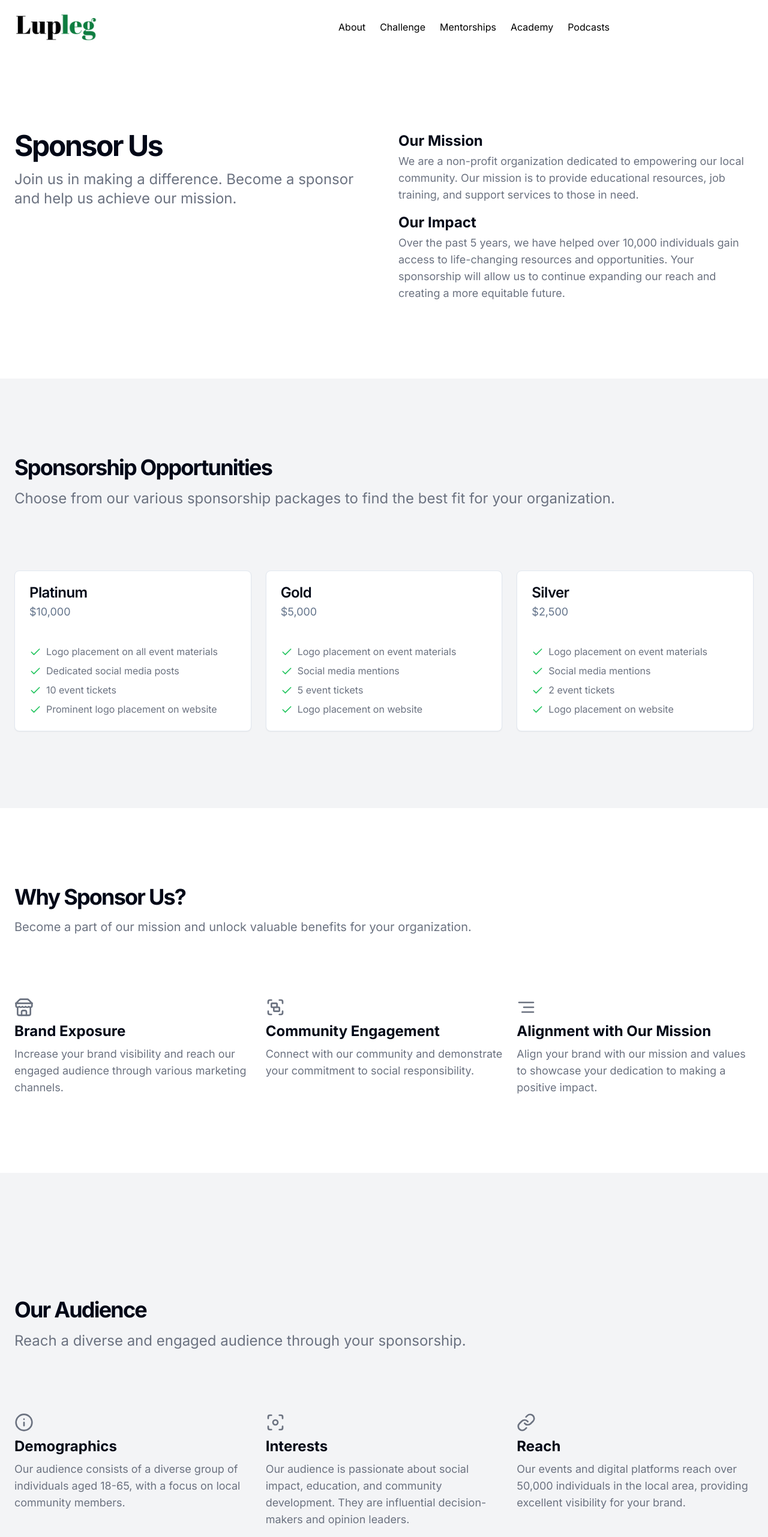
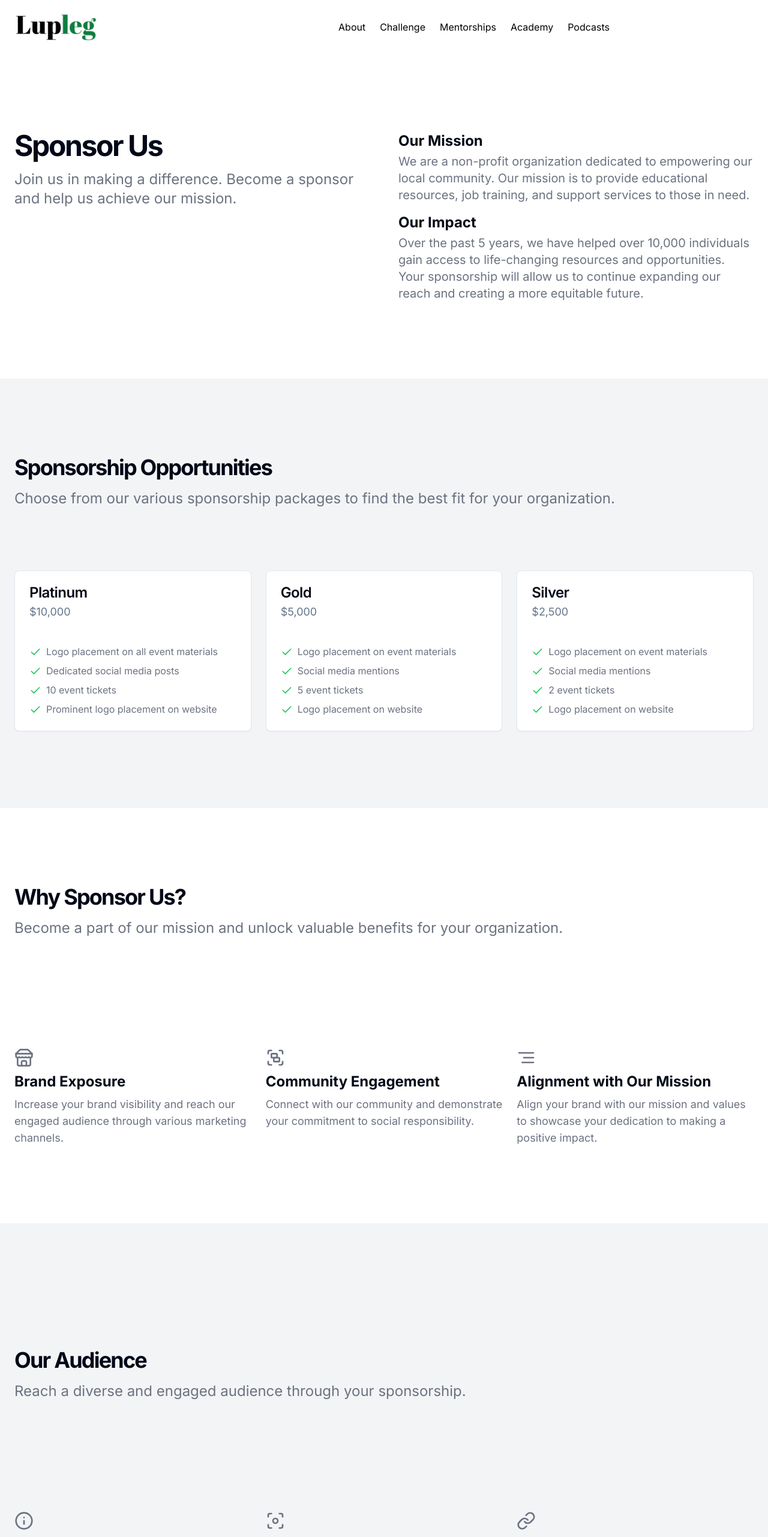
Before and after one commit to Lupleg/App-dashboard, a Next.js app: page /sponsor in a window 1280 px wide. Shown: the top 2562 px of the page at 60% size. Built offline with nearby package versions, Linux system fonts and the light colour scheme.

Commit message:
fixed broken images,improved fonts and adjustments of spaces around.

```diff
--- a/app/(get-started)/sponsor/page.jsx
+++ b/app/(get-started)/sponsor/page.jsx
@@ -6,6 +6,7 @@ import {
   CardContent,
 } from "@/components/ui/card";
 import { Avatar, AvatarImage, AvatarFallback } from "@/components/ui/avatar";
+import Image from "next/image";
 
 export default function Component() {
   return (
@@ -25,7 +26,7 @@ export default function Component() {
             <div className="space-y-4">
               <div className="grid gap-1">
                 <h3 className="text-2xl font-bold">Our Mission</h3>
-                <p className=" text-lg text-gray-500 dark:text-gray-400">
+                <p className=" text-xl text-gray-500 dark:text-gray-400">
                   We are a non-profit organization dedicated to empowering our
                   local community. Our mission is to provide educational
                   resources, job training, and support services to those in
@@ -34,7 +35,7 @@ export default function Component() {
               </div>
               <div className="grid gap-1">
                 <h3 className="text-2xl font-bold">Our Impact</h3>
-                <p className=" text-lg text-gray-500 dark:text-gray-400">
+                <p className=" text-xl text-gray-500 dark:text-gray-400">
                   Over the past 5 years, we have helped over 10,000 individuals
                   gain access to life-changing resources and opportunities. Your
                   sponsorship will allow us to continue expanding our reach and
@@ -58,7 +59,7 @@ export default function Component() {
               </p>
             </div>
             <div className="grid gap-6 sm:grid-cols-2 lg:grid-cols-3">
-              <Card className="space-y-4 mt-20 mb-0">
+              <Card className="space-y-4 mt-20">
                 <CardHeader>
                   <CardTitle>Platinum</CardTitle>
                   <CardDescription className=" text-lg">
@@ -112,7 +113,7 @@ export default function Component() {
                   </ul>
                 </CardContent>
               </Card>
-              <Card className="space-y-4 mt-20 mb-0">
+              <Card className="space-y-4 mt-20 md-0">
                 <CardHeader>
                   <CardTitle>Silver</CardTitle>
                   <CardDescription className=" text-lg">$2,500</CardDescription>
@@ -149,13 +150,13 @@ export default function Component() {
               <h2 className="text-3xl font-bold tracking-tighter md:text-4xl">
                 Why Sponsor Us?
               </h2>
-              <p className="mt-3 text-xl mt-4 text-gray-500 md:text-xl dark:text-gray-400">
+              <p className="mt-3 text-xl mt-4 text-gray-500 md:text-2xl dark:text-gray-400">
                 Become a part of our mission and unlock valuable benefits for
                 your organization.
               </p>
             </div>
-            <div className="grid gap-6 sm:grid-cols-2 lg:grid-cols-3">
-              <div className="space-y-2 mt-20 mb-0">
+            <div className="grid gap-6 sm:grid-cols-2 lg:grid-cols-3 ">
+              <div className="space-y-2 pt-20 mt-20 mb-0">
                 <StoreIcon className="h-8 w-8 text-gray-500 dark:text-gray-400" />
                 <h3 className="text-2xl font-bold">Brand Exposure</h3>
                 <p className="text-lg text-gray-500 dark:text-gray-400">
@@ -163,15 +164,15 @@ export default function Component() {
                   through various marketing channels.
                 </p>
               </div>
-              <div className="space-y-2 mt-20 mb-0">
-                <GroupIcon className="h-8 w-8 text-gray-500 dark:text-gray-400" />
+              <div className="space-y-2 pt-20 mt-20 mb-0">
+                <GroupIcon className="h-8 w-8 text-gray-500 dark:text-gray-400 " />
                 <h3 className="text-2xl font-bold">Community Engagement</h3>
                 <p className="text-lg text-gray-500 dark:text-gray-400">
                   Connect with our community and demonstrate your commitment to
                   social responsibility.
                 </p>
               </div>
-              <div className="space-y-2 mt-20 mb-0">
+              <div className="space-y-2 pt-20 mt-20 mb-0 ">
                 <AlignRightIcon className="h-8 w-8 text-gray-500 dark:text-gray-400" />
                 <h3 className="text-2xl font-bold">
                   Alignment with Our Mission
@@ -197,7 +198,7 @@ export default function Component() {
               </p>
             </div>
             <div className="grid gap-6 sm:grid-cols-2 lg:grid-cols-3">
-              <div className="space-y-2 mt-20 mb-0">
+              <div className="space-y-2 mt-20 mb-0 pt-20">
                 <InfoIcon className="h-8 w-8 text-gray-500 dark:text-gray-400" />
                 <h3 className="text-2xl font-bold">Demographics</h3>
                 <p className="text-lg text-gray-500 dark:text-gray-400">
@@ -205,7 +206,7 @@ export default function Component() {
                   18-65, with a focus on local community members.
                 </p>
               </div>
-              <div className="space-y-2 mt-20 mb-0">
+              <div className="space-y-2 mt-20 mb-0 pt-20">
                 <FocusIcon className="h-8 w-8 text-gray-500 dark:text-gray-400" />
                 <h3 className="text-2xl font-bold">Interests</h3>
                 <p className="text-lg text-gray-500 dark:text-gray-400">
@@ -214,7 +215,7 @@ export default function Component() {
                   and opinion leaders.
                 </p>
               </div>
-              <div className="space-y-2 mt-20 mb-0">
+              <div className="space-y-2 mt-20 mb-0 pt-20">
                 <LinkIcon className="h-8 w-8 text-gray-500 dark:text-gray-400" />
                 <h3 className="text-2xl font-bold">Reach</h3>
                 <p className=" text-lg text-gray-500 dark:text-gray-400">
@@ -243,12 +244,17 @@ export default function Component() {
               <Card className="space-y-4 mt-20 mb-0">
                 <CardHeader>
                   <div className="flex items-center gap-4">
-                    <Avatar>
-                      <img src="/placeholder.svg" />
+                    <Avatar className="w-14 h-14">
+                      <Image
+                        src="/reactjs.png"
+                        alt="profile picture"
+                        width={60}
+                        height={60}
+                      />
                       <AvatarFallback>JD</AvatarFallback>
                     </Avatar>
                     <div>
-                      <p className="text-2xl font-medium leading-none">
+                      <p className="text-3xl font-medium leading-none">
                         John Doe
                       </p>
                       <p className="text-xl text-gray-500 dark:text-gray-400">
@@ -258,22 +264,27 @@ export default function Component() {
                   </div>
                 </CardHeader>
                 <CardContent>
-                  <p className="text-lg text-gray-500 dark:text-gray-400">
-                    "Sponsoring this organization has been a fantastic\n
+                  <p className="text-xl text-gray-500 dark:text-gray-400">
+                    {`"Sponsoring this organization has been a fantastic\n
                     experience for our brand. We've seen a significant\n
-                    increase in brand awareness and customer\n engagement."
+                    increase in brand awareness and customer\n engagement."`}
                   </p>
                 </CardContent>
               </Card>
               <Card className="space-y-4 mt-20 mb-0">
                 <CardHeader>
                   <div className="flex items-center gap-4">
-                    <Avatar>
-                      <img src="/placeholder.svg" />
+                    <Avatar className="w-14 h-14">
+                      <Image
+                        src="/reactjs.png"
+                        alt="profile picture"
+                        width={60}
+                        height={60}
+                      />
                       <AvatarFallback>SM</AvatarFallback>
                     </Avatar>
                     <div>
-                      <p className="text-2xl font-medium leading-none">
+                      <p className="text-3xl font-medium leading-none">
                         Sarah Miller
                       </p>
                       <p className="text-xl text-gray-500 dark:text-gray-400">
@@ -283,23 +294,28 @@ export default function Component() {
                   </div>
                 </CardHeader>
                 <CardContent>
-                  <p className="text-lg text-gray-500 dark:text-gray-400">
-                    "We're thrilled to be a sponsor of this\n organization.
+                  <p className="text-xl text-gray-500 dark:text-gray-400">
+                    {`" We're thrilled to be a sponsor of this\n organization.
                     Their events and initiatives have\n provided us with
                     valuable opportunities to connect\n with our target
-                    audience."
+                    audience."`}
                   </p>
                 </CardContent>
               </Card>
               <Card className="space-y-4 mt-20 mb-0">
                 <CardHeader>
                   <div className="flex items-center gap-4">
-                    <Avatar>
-                      <img src="/placeholder.svg" />
+                    <Avatar className="w-14 h-14">
+                      <Image
+                        src="/reactjs.png"
+                        alt="profile picture"
+                        width={60}
+                        height={60}
+                      />
                       <AvatarFallback>LW</AvatarFallback>
                     </Avatar>
                     <div>
-                      <p className="text-2xl font-medium leading-none">
+                      <p className="text-3xl font-medium leading-none">
                         Lisa Wang
                       </p>
                       <p className="text-xl text-gray-500 dark:text-gray-400">
@@ -309,10 +325,10 @@ export default function Component() {
                   </div>
                 </CardHeader>
                 <CardContent>
-                  <p className="text-lg text-gray-500 dark:text-gray-400">
-                    "Sponsoring this organization has been a great way\n for us
+                  <p className="text-xl text-gray-500 dark:text-gray-400">
+                    {`"Sponsoring this organization has been a great way\n for us
                     to demonstrate our commitment to social\n responsibility and
-                    give back to the community."
+                    give back to the community."`}
                   </p>
                 </CardContent>
               </Card>
```
